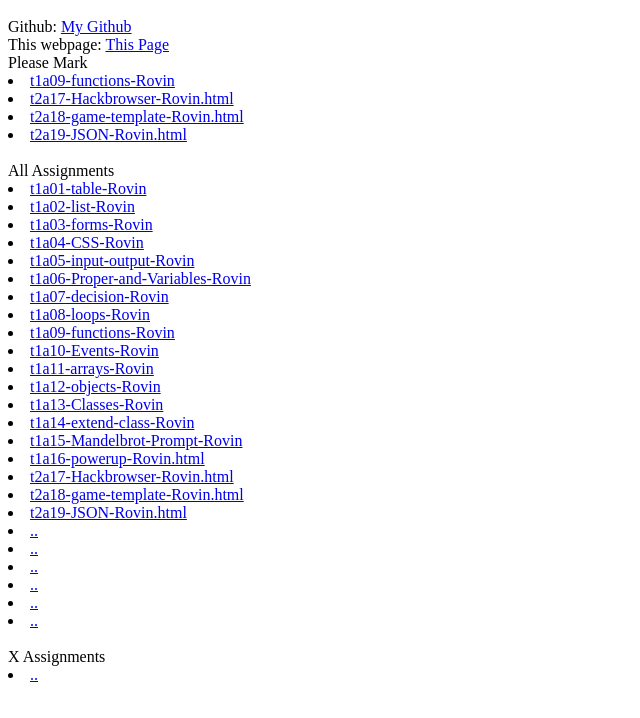
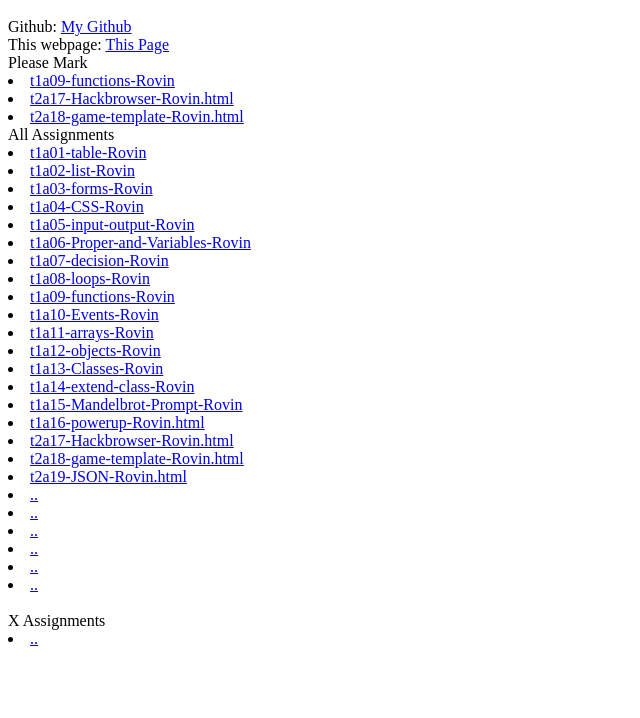
Before and after one commit to Rovin282/GameDev-Rovin-2026, a plain HTML site: page index.html in a window 1280 px wide. Shown: the part 48-766 px from the top of the page, without its empty margins (0-640 px from the left). Drawn offline with Linux system fonts and the light colour scheme.

Commit message:
what do i even do

```diff
--- a/index.html
+++ b/index.html
@@ -5,7 +5,6 @@ Please Mark <br>
 <li> <a href="t1a09-functions-Rovin.html">t1a09-functions-Rovin</a><br>
 <li> <a href="t2a17-Hackbrowser-Rovin.html">t2a17-Hackbrowser-Rovin.html</a><br>
 <li> <a href="t2a18-game-template-Rovin.html">t2a18-game-template-Rovin.html</a><br>
-<li> <a href="t2a19-JSON-Rovin.html">t2a19-JSON-Rovin.html</a><br><br>
 
 All Assignments <br>
 <li> <a href="t1a01-table-Rovin.html">t1a01-table-Rovin</a> <br>
```
